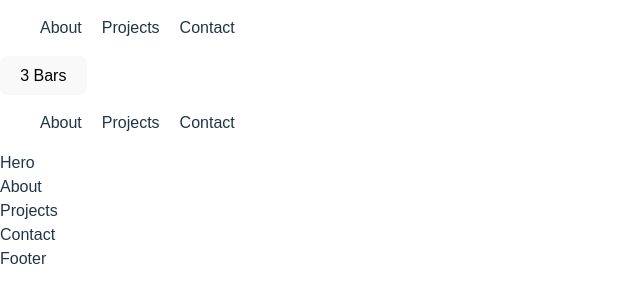
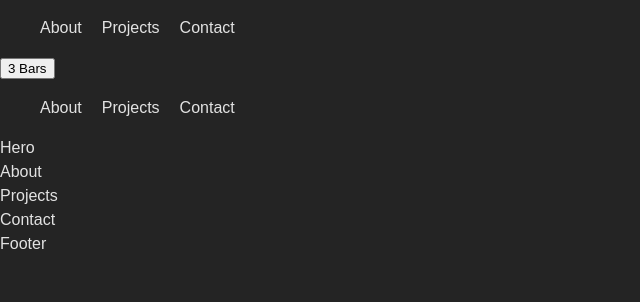
Before and after one commit to J0hnux/react-portfolio, a React (Vite) app: page / in a window 1280 px wide. Shown: the top 302 px of the page, without its empty margins (0-640 px from the left). Built offline with nearby package versions, Linux system fonts and the light colour scheme.

Commit message:
Deleted everything except root

```diff
--- a/src/index.css
+++ b/src/index.css
@@ -12,59 +12,3 @@
   -webkit-font-smoothing: antialiased;
   -moz-osx-font-smoothing: grayscale;
 }
-
-a {
-  font-weight: 500;
-  color: #646cff;
-  text-decoration: inherit;
-}
-a:hover {
-  color: #535bf2;
-}
-
-body {
-  min-width: 320px;
-  min-height: 100vh;
-}
-
-p,
-body {
-  margin: 0;
-}
-
-h1 {
-  font-size: 3.2em;
-  line-height: 1.1;
-}
-
-button {
-  border-radius: 8px;
-  border: 1px solid transparent;
-  padding: 0.6em 1.2em;
-  font-size: 1em;
-  font-weight: 500;
-  font-family: inherit;
-  background-color: #1a1a1a;
-  cursor: pointer;
-  transition: border-color 0.25s;
-}
-button:hover {
-  border-color: #646cff;
-}
-button:focus,
-button:focus-visible {
-  outline: 4px auto -webkit-focus-ring-color;
-}
-
-@media (prefers-color-scheme: light) {
-  :root {
-    color: #213547;
-    background-color: #ffffff;
-  }
-  a:hover {
-    color: #747bff;
-  }
-  button {
-    background-color: #f9f9f9;
-  }
-}
```
